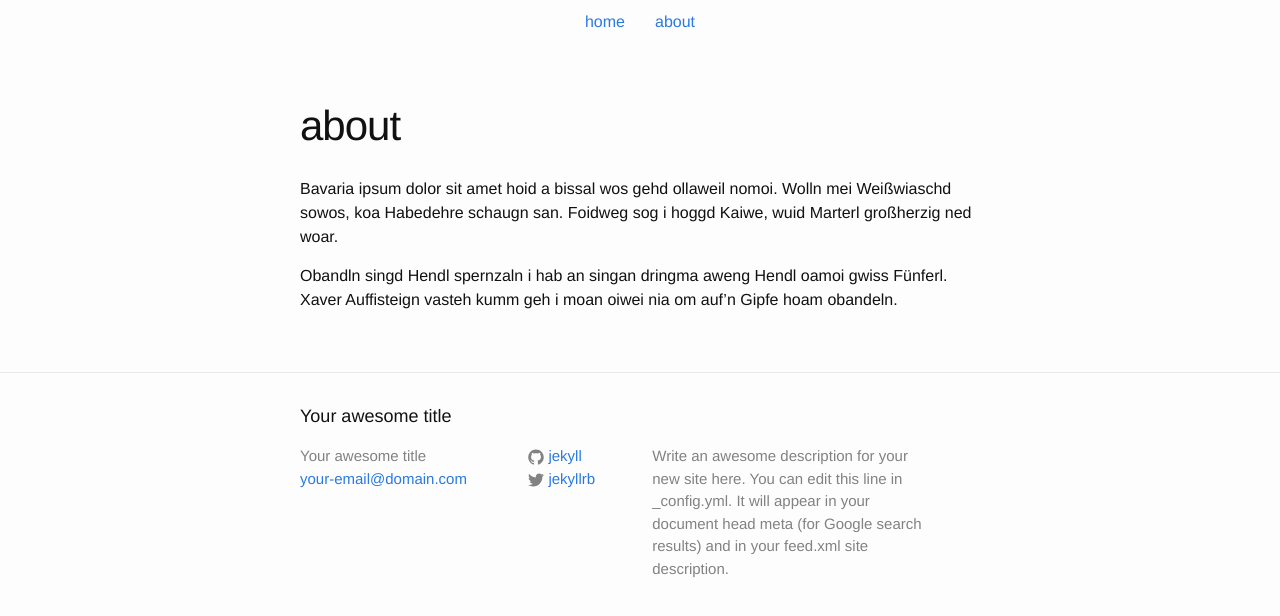
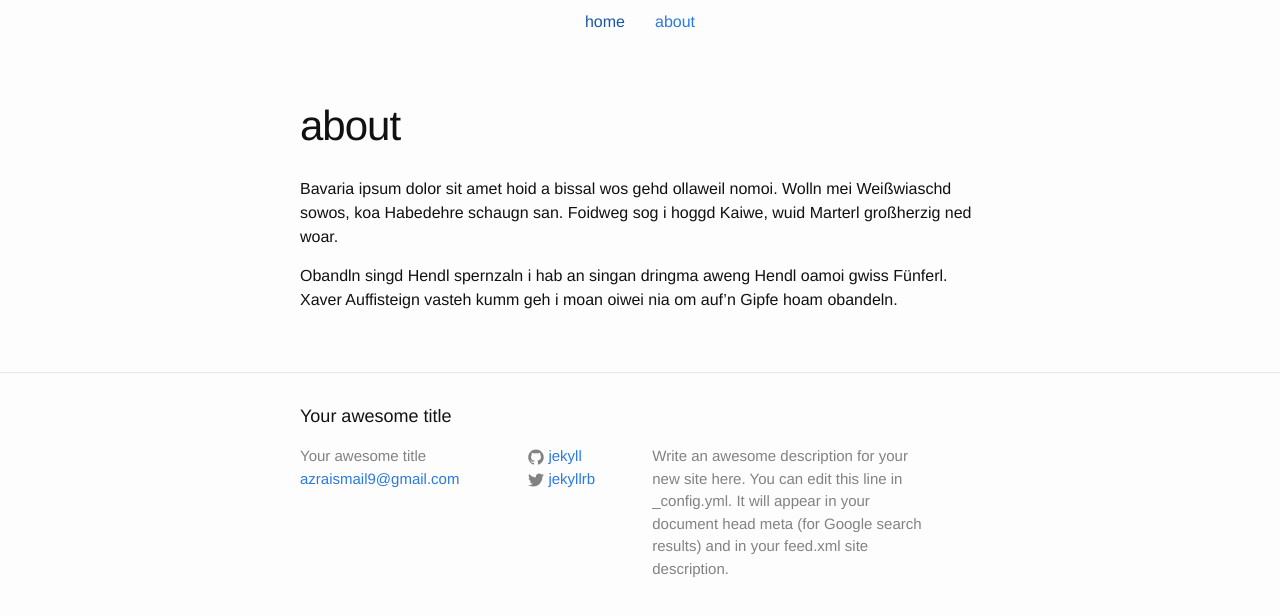
Before and after one commit to azraismail/azraismail.github.io, a Jekyll site: the page built from about.md, in a window 1280 px wide, cut to the strip 154-770 px from the top of the page. Built offline with Jekyll 4.4.1, drawn with Linux system fonts in a browser that asks for light colours.

Commit message:
initial commit

```diff
--- a/_config.yml
+++ b/_config.yml
@@ -1,12 +1,12 @@
 # Site settings
 title: Your awesome title
-email: your-email@domain.com
+email: azraismail9@gmail.com
 description: > # this means to ignore newlines until "baseurl:"
   Write an awesome description for your new site here. You can edit this
   line in _config.yml. It will appear in your document head meta (for
   Google search results) and in your feed.xml site description.
-baseurl: "/urban-theme/" # the subpath of your site, e.g. /blog/
-url: "http://yourdomain.com" # the base hostname & protocol for your site
+baseurl: "/" # the subpath of your site, e.g. /blog/
+url: "http://azraismail.github.io" # the base hostname & protocol for your site
 twitter_username: jekyllrb
 github_username:  jekyll
 
```
Also changed, not shown: _includes/header.html (line endings or trailing spaces), _includes/preview.html (line endings or trailing spaces).
